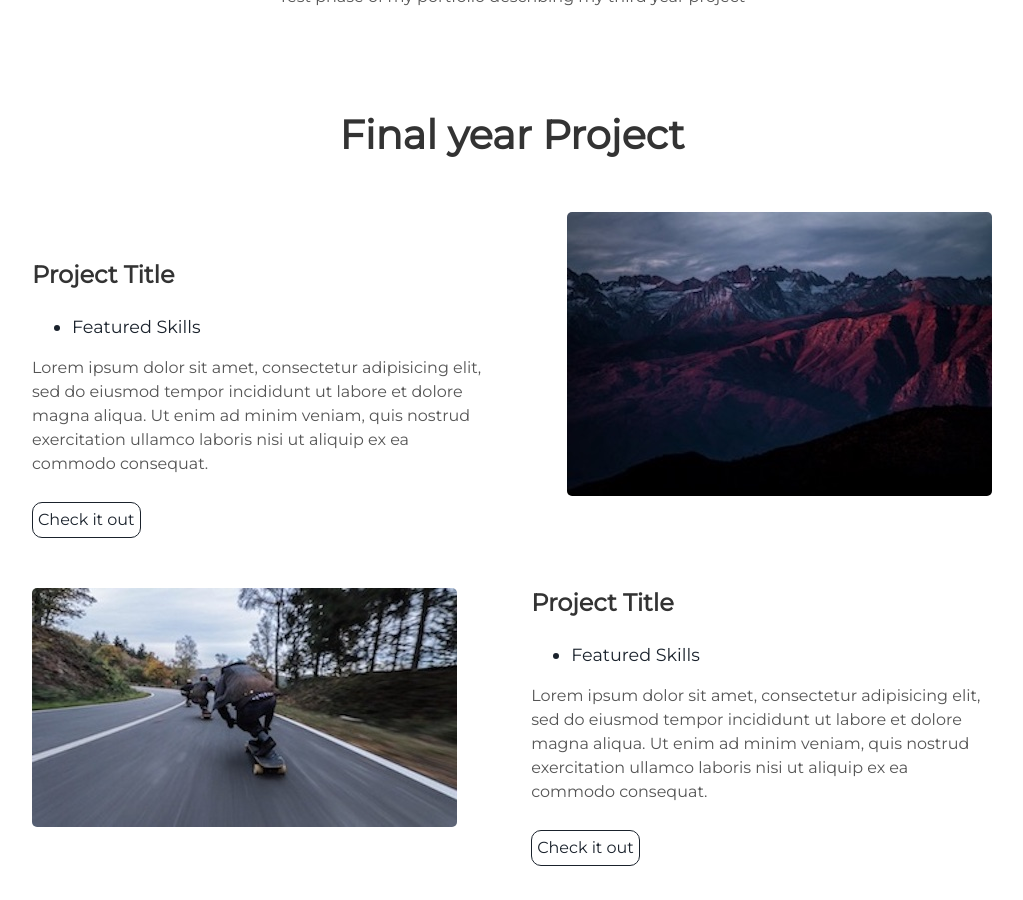
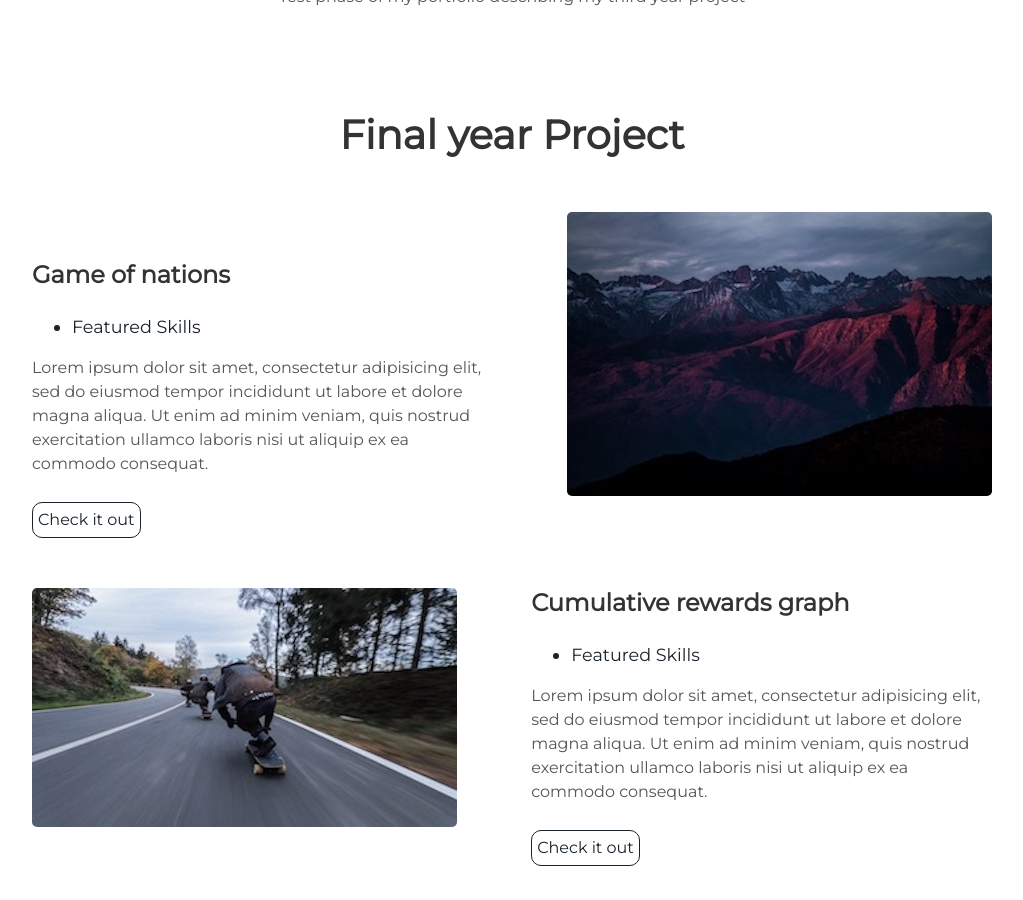
Before and after one commit to eihunnia/Project-Portfolio, a Jekyll site: the page built from index.html, in a window 1280 px wide and 900 px high, scrolled down 1072 px. Shown: the whole window, without its empty margins (128-1151 px from the left). Built offline with Jekyll 4.4.1, drawn with Linux system fonts in a browser that asks for light colours.

Commit message:
Update projects subheaders.html

```diff
--- a/_includes/projects.html
+++ b/_includes/projects.html
@@ -6,7 +6,7 @@
     <img alt="mountains" src="{{ "/assets/img/mountains.jpg" | prepend: site.baseurl }}" />
   </div>
   <div class="contents">
-    <h3> Project Title </h3>
+    <h3> Game of nations </h3>
     <ul>
       <li> Featured Skills</li>
     </ul>
@@ -19,7 +19,7 @@
     <img alt="mountains" src="{{ "/assets/img/skate.jpg" | prepend: site.baseurl }}" />
   </div>
   <div class="contents-right">
-    <h3> Project Title </h3>
+    <h3> Cumulative rewards graph </h3>
     <ul>
       <li> Featured Skills</li>
     </ul>
```
